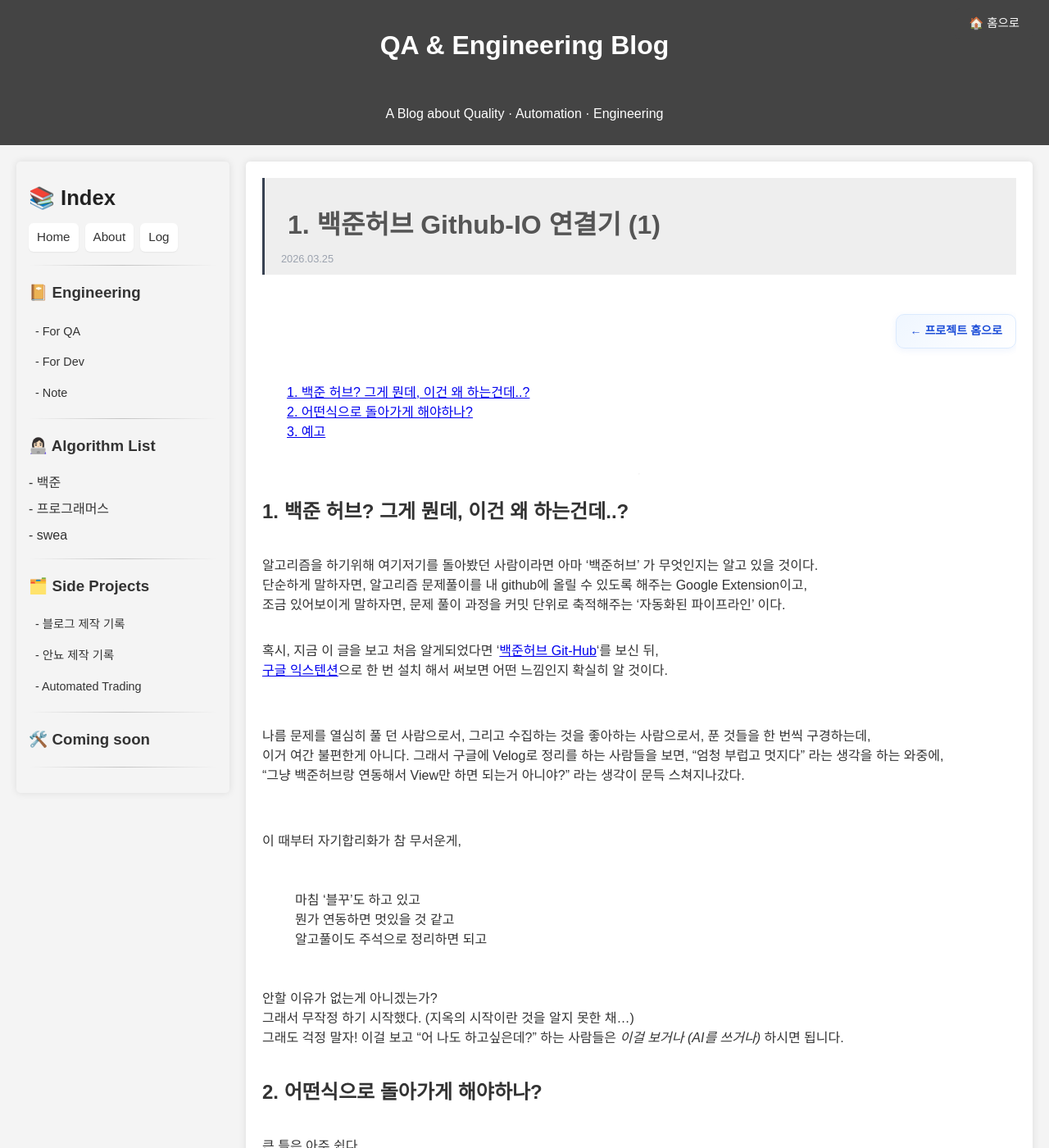
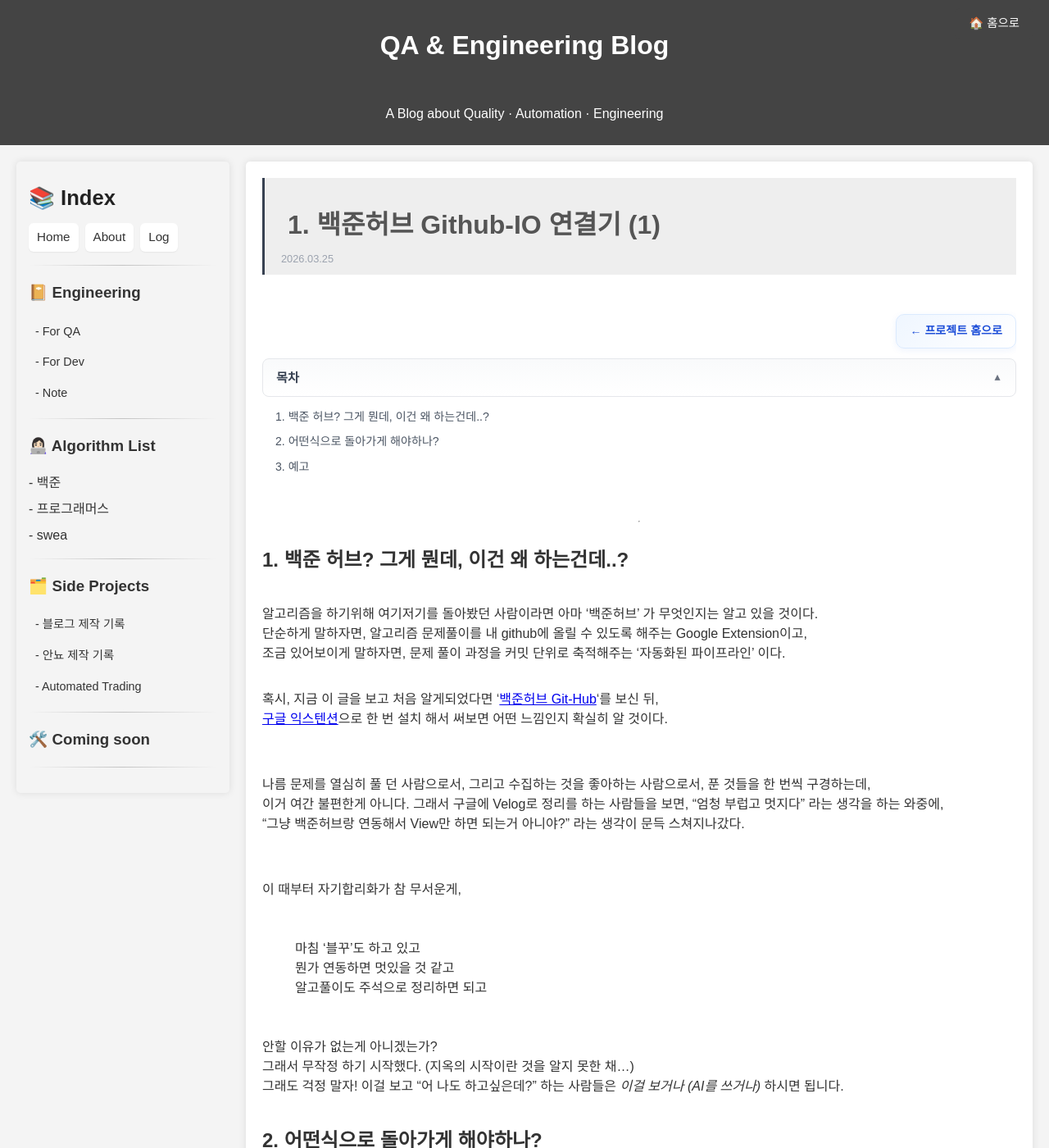
Before and after one commit to Kimsc9976/Kimsc9976.github.io, a Jekyll site: the page built from sideproject/blog/baekjoonhub-github-io-1.md, in a window 1280 px wide and 1400 px high. Shown: the whole window at 82% size. Built offline with Jekyll 4.4.1, drawn with Linux system fonts in a browser that asks for light colours.

Commit message:
Update : 목차에 아코디언 적용 및 최신순 정렬

```diff
--- /dev/null
+++ b/_includes/toc-accordion.html
@@ -0,0 +1,76 @@
+<script>
+(function () {
+  var STORAGE_KEY = 'toc-accordion-open';
+  var DESKTOP_MQ = window.matchMedia('(min-width: 1024px)');
+
+  function initTocAccordion(toc) {
+    if (!toc || toc.closest('.toc-accordion')) return;
+
+    var wrap = document.createElement('div');
+    wrap.className = 'toc-accordion';
+
+    var btn = document.createElement('button');
+    btn.type = 'button';
+    btn.className = 'toc-accordion__toggle';
+    var panelId = 'toc-accordion-panel-' + Math.random().toString(36).slice(2, 9);
+    btn.setAttribute('aria-controls', panelId);
+    btn.innerHTML =
+      '<span class="toc-accordion__label">목차</span>' +
+      '<span class="toc-accordion__icon" aria-hidden="true">▼</span>';
+
+    var panel = document.createElement('div');
+    panel.className = 'toc-accordion__panel';
+    panel.id = panelId;
+
+    var panelInner = document.createElement('div');
+    panelInner.className = 'toc-accordion__panel-inner';
+
+    var parent = toc.parentNode;
+    parent.insertBefore(wrap, toc);
+    panelInner.appendChild(toc);
+    panel.appendChild(panelInner);
+    wrap.appendChild(btn);
+    wrap.appendChild(panel);
+
+    function setOpen(open) {
+      wrap.classList.toggle('is-open', open);
+      btn.setAttribute('aria-expanded', open ? 'true' : 'false');
+      try {
+        sessionStorage.setItem(STORAGE_KEY, open ? '1' : '0');
+      } catch (e) { /* ignore */ }
+    }
+
+    function defaultOpen() {
+      try {
+        var saved = sessionStorage.getItem(STORAGE_KEY);
+        if (saved === '1') return true;
+        if (saved === '0') return false;
+      } catch (e) { /* ignore */ }
+      return DESKTOP_MQ.matches;
+    }
+
+    setOpen(defaultOpen());
+
+    btn.addEventListener('click', function () {
+      setOpen(!wrap.classList.contains('is-open'));
+    });
+
+    DESKTOP_MQ.addEventListener('change', function () {
+      try {
+        if (sessionStorage.getItem(STORAGE_KEY) !== null) return;
+      } catch (e) { /* ignore */ }
+      if (!DESKTOP_MQ.matches) setOpen(false);
+    });
+  }
+
+  function boot() {
+    document.querySelectorAll('#markdown-toc').forEach(initTocAccordion);
+  }
+
+  if (document.readyState === 'loading') {
+    document.addEventListener('DOMContentLoaded', boot);
+  } else {
+    boot();
+  }
+})();
+</script>
--- a/_layouts/post.html
+++ b/_layouts/post.html
@@ -48,6 +48,8 @@ layout: default
 
 </article>
 
+{% include toc-accordion.html %}
+
 <script src="https://cdn.jsdelivr.net/npm/mermaid@10/dist/mermaid.min.js"></script>
 <script>
   document.addEventListener('DOMContentLoaded', () => {
--- a/_layouts/sideproject.html
+++ b/_layouts/sideproject.html
@@ -24,6 +24,8 @@ layout: default
     {{ content }}
   </div>
 </article>
+
+{% include toc-accordion.html %}
 
 <script src="https://cdn.jsdelivr.net/npm/mermaid@10/dist/mermaid.min.js"></script>
 <script>
--- a/assets/css/sidebar.css
+++ b/assets/css/sidebar.css
@@ -131,19 +131,14 @@
 
 /* 반응형 너비/여백은 layout.css에서 통합 관리 (Mobile / Tablet / Desktop) */
 
-#markdown-toc {
+/* 포스트 목차: .toc-accordion 래퍼가 sticky·스타일 담당 (toc-accordion.css) */
+#markdown-toc:not(.toc-accordion #markdown-toc) {
     position: sticky;
     top: 20px;
-
-    /* 영역 설정 */
     background-color: #ffffff !important;
-    border: 10px solid #ffffff; /* 보더를 두껍게 주고 흰색으로 설정 */
-
-    /* 리스트 기본 스타일 제거 */
+    border: 10px solid #ffffff;
     list-style: none;
     margin: 0;
     padding: 20px;
-
-    /* 위아래 본문과 구분을 위해 아주 연한 그림자만 주거나, 아예 생략 */
-    box-shadow: 0 0 20px 20px #ffffff; /* 그림자를 흰색으로 크게 주어 주변 마진까지 덮는 트릭 */
+    box-shadow: 0 0 20px 20px #ffffff;
 }
--- a/assets/css/style.css
+++ b/assets/css/style.css
@@ -3,6 +3,7 @@
 @import url("./rouge-theme.css");
 @import url("./layout.css");
 @import url("./sidebar.css");
+@import url("./toc-accordion.css");
 @import url("./components.css");
 @import url("./chartss.css");
 @import url("./pages/tier.css");
--- /dev/null
+++ b/assets/css/toc-accordion.css
@@ -0,0 +1,131 @@
+/* ==========================================================================
+   Post TOC — sticky accordion wrapper
+   ========================================================================== */
+
+.toc-accordion {
+  position: sticky;
+  top: 20px;
+  z-index: 15;
+  margin: 0 0 1.75rem;
+  background-color: #ffffff;
+  border-radius: 8px;
+  box-shadow: 0 0 20px 20px #ffffff;
+}
+
+.toc-accordion__toggle {
+  display: flex;
+  align-items: center;
+  justify-content: space-between;
+  gap: 12px;
+  width: 100%;
+  margin: 0;
+  padding: 12px 16px;
+  border: 1px solid #e5e7eb;
+  border-radius: 8px;
+  background: linear-gradient(180deg, #f9fafb, #ffffff);
+  color: #374151;
+  font-family: inherit;
+  font-size: 0.95rem;
+  font-weight: 700;
+  line-height: 1.4;
+  cursor: pointer;
+  text-align: left;
+  transition: background 0.15s ease, border-color 0.15s ease, box-shadow 0.15s ease;
+}
+
+.toc-accordion__toggle:hover {
+  border-color: #d1d5db;
+  background: #f3f4f6;
+}
+
+.toc-accordion__toggle:focus-visible {
+  outline: 2px solid #60a5fa;
+  outline-offset: 2px;
+}
+
+.toc-accordion__label {
+  flex: 1;
+}
+
+.toc-accordion__icon {
+  flex-shrink: 0;
+  font-size: 0.75rem;
+  color: #6b7280;
+  transition: transform 0.2s ease;
+}
+
+.toc-accordion.is-open .toc-accordion__icon {
+  transform: rotate(180deg);
+}
+
+.toc-accordion__panel {
+  overflow: hidden;
+  max-height: 0;
+  opacity: 0;
+  transition: max-height 0.25s ease, opacity 0.2s ease;
+}
+
+.toc-accordion.is-open .toc-accordion__panel {
+  max-height: min(70vh, 520px);
+  opacity: 1;
+}
+
+.toc-accordion.is-open .toc-accordion__panel-inner {
+  max-height: min(70vh, 520px);
+  overflow-y: auto;
+  padding: 4px 0 8px;
+}
+
+/* 목차 리스트 — sticky는 바깥 .toc-accordion만 */
+.toc-accordion #markdown-toc {
+  position: static;
+  top: auto;
+  margin: 0;
+  padding: 8px 12px 4px 16px;
+  border: none;
+  box-shadow: none;
+  background-color: transparent !important;
+  list-style: none;
+}
+
+.toc-accordion #markdown-toc > li {
+  margin: 0 0 0.45rem;
+  line-height: 1.45;
+}
+
+.toc-accordion #markdown-toc a {
+  color: #4b5563;
+  text-decoration: none;
+  font-size: 0.88rem;
+}
+
+.toc-accordion #markdown-toc a:hover {
+  color: #2563eb;
+  text-decoration: underline;
+}
+
+.toc-accordion #markdown-toc ul {
+  list-style: none;
+  margin: 0.35rem 0 0.5rem;
+  padding-left: 1rem;
+}
+
+/* kramdown placeholder 항목 숨김 */
+.toc-accordion #markdown-toc > li:first-child > a[href="#"] {
+  display: none;
+}
+
+.toc-accordion #markdown-toc > li:first-child:has(> a[href="#"]:only-child) {
+  display: none;
+}
+
+@media (max-width: 1023px) {
+  .toc-accordion {
+    top: 12px;
+  }
+
+  /* 모바일·태블릿: 기본 접힘 (JS에서 is-open 제거) */
+  .toc-accordion:not(.is-open) .toc-accordion__panel {
+    max-height: 0;
+  }
+}
--- a/scripts/generate_tier.rb
+++ b/scripts/generate_tier.rb
@@ -1,6 +1,7 @@
 require "fileutils"
 require "unicode_normalize/tables"
 require "uri"
+require_relative "algorithm_utils"
 
 BASE = "modules/Algorithm"
 OUT_BASE = "_algorithm"
@@ -53,6 +54,8 @@ Dir.glob("#{BASE}/*/*").each do |tier_path|
   problem_dirs = Dir.glob("#{tier_path}/*").select { |p| File.directory?(p) }
   next if problem_dirs.empty?
 
+  problem_dirs = sort_problems_newest_first(problem_dirs)
+
   groups = problem_dirs.each_slice(20).to_a
 
   sections = groups.map.with_index do |slice, idx|
```
Also changed, not shown: scripts/algorithm_utils.rb (added, +18 -0 lines), scripts/generate_algorithm.rb (+4 -3 lines).
